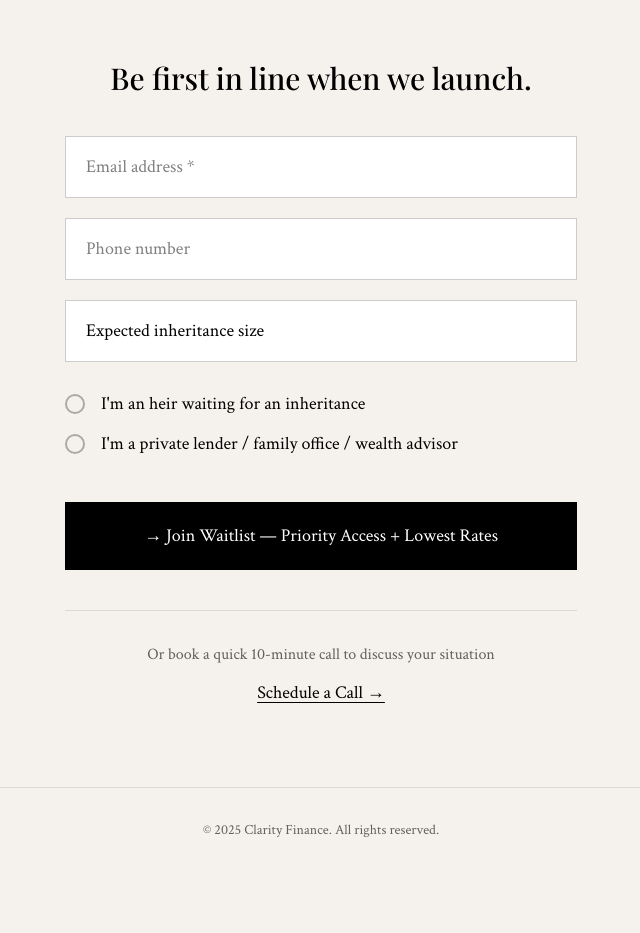
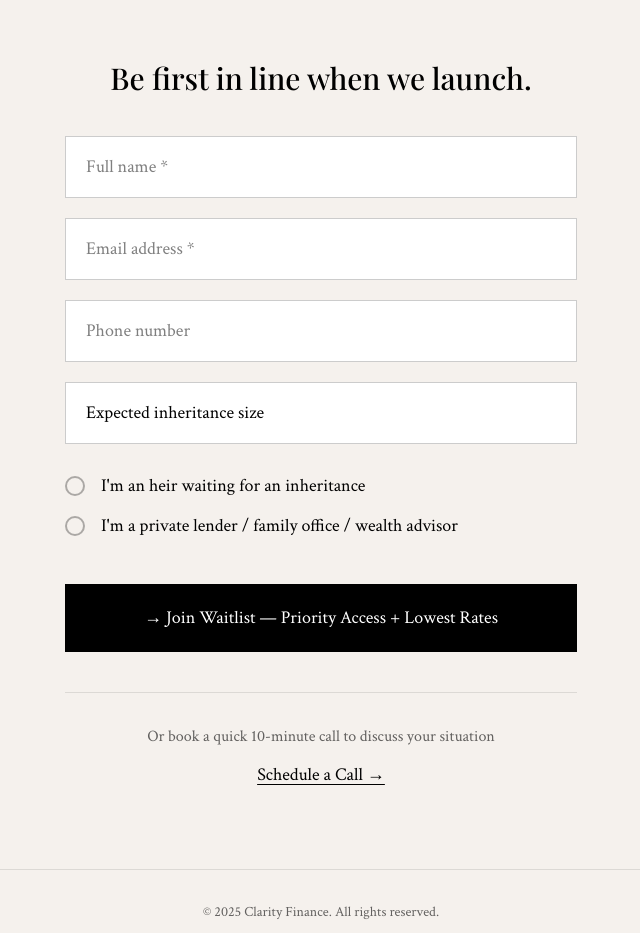
Before and after one commit to mgsturdy/clarity-waitlist, a Next.js app: page / in a window 1280 px wide. Shown: the part 820-1753 px from the top of the page, without its empty margins (319-959 px from the left). Before the commit the page ends 1692 px from the top, so only its background shows below. Built offline with nearby package versions, Linux system fonts and the light colour scheme.

Commit message:
feat: add name field to waitlist form

```diff
--- a/src/app/page.tsx
+++ b/src/app/page.tsx
@@ -6,6 +6,7 @@ import { ChevronDown } from "lucide-react";
 export default function Home() {
   const [scrolled, setScrolled] = useState(false);
   const [formData, setFormData] = useState({
+    name: "",
     email: "",
     phone: "",
     inheritanceSize: "",
@@ -35,6 +36,7 @@ export default function Home() {
             "Content-Type": "application/json",
           },
           body: JSON.stringify({
+            name: formData.name,
             email: formData.email,
             phone: formData.phone,
             inheritance_size: formData.inheritanceSize,
@@ -46,7 +48,7 @@ export default function Home() {
 
       if (response.ok) {
         setIsSubmitted(true);
-        setFormData({ email: "", phone: "", inheritanceSize: "", userType: "" });
+        setFormData({ name: "", email: "", phone: "", inheritanceSize: "", userType: "" });
       } else {
         alert("Something went wrong. Please try again.");
       }
@@ -122,6 +124,18 @@ export default function Home() {
               </div>
             ) : (
               <form onSubmit={handleSubmit} className="space-y-5">
+                <div>
+                  <input
+                    type="text"
+                    required
+                    value={formData.name}
+                    onChange={(e) => setFormData({ ...formData, name: e.target.value })}
+                    className="w-full px-5 py-4 bg-white border border-black/20 focus:border-black focus:outline-none transition-colors font-body text-lg"
+                    placeholder="Full name *"
+                    disabled={isSubmitting}
+                  />
+                </div>
+
                 <div>
                   <input
                     type="email"
```
